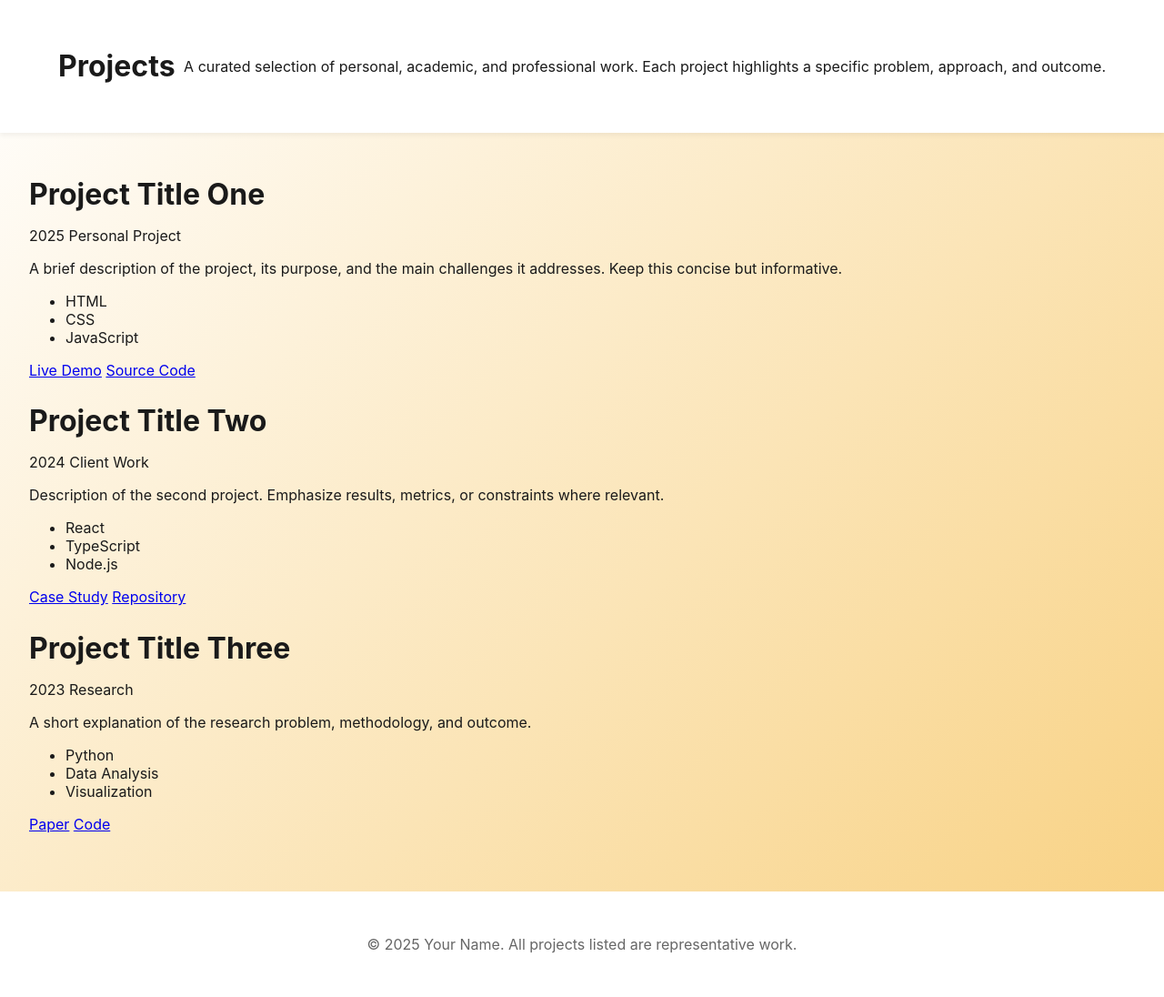
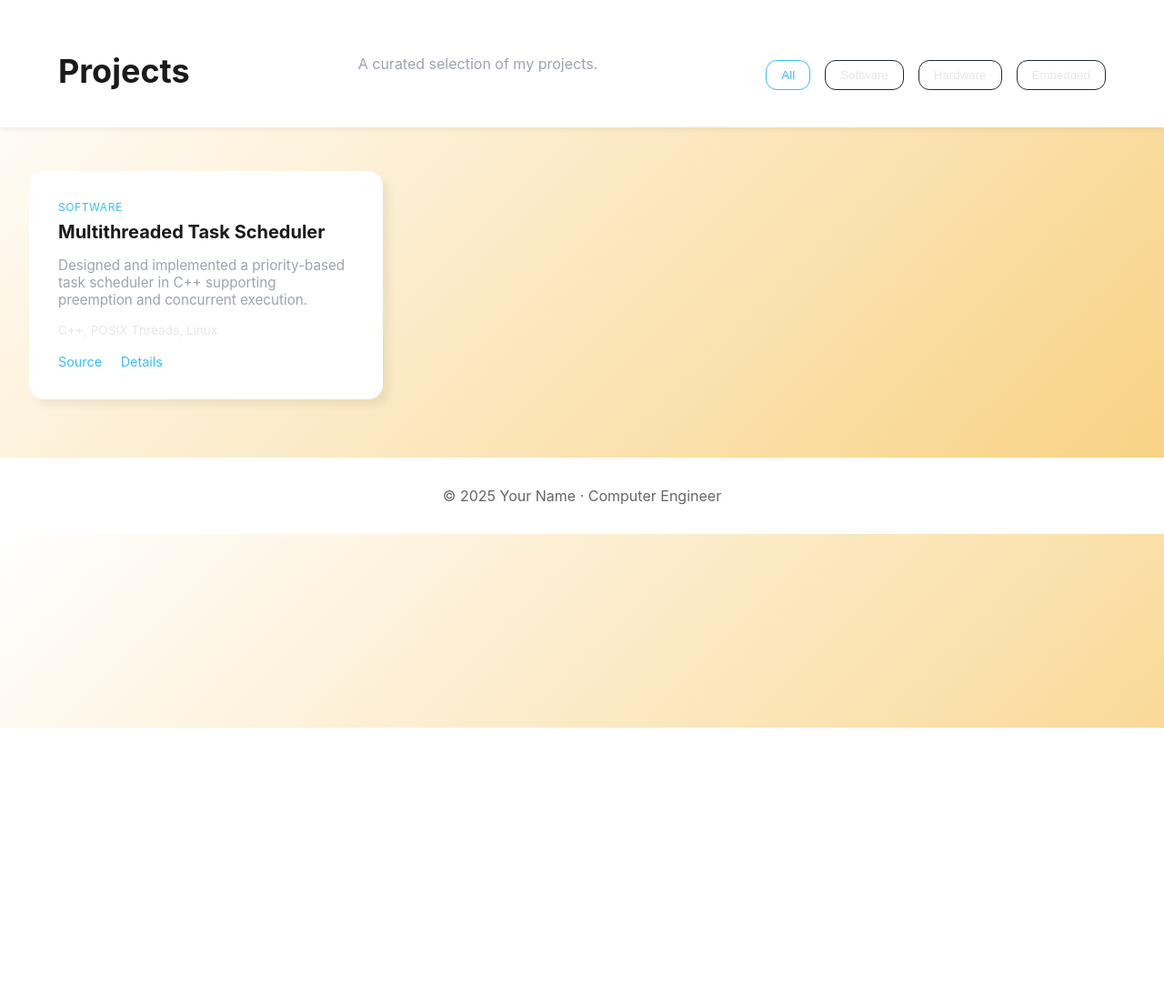
Before and after one commit to anthony9975/anthony9975.github.io, a website: page projects.html in a window 1280 px wide. Shown: the whole page at 91% size. After the commit the page ends 800 px from the top, so only its background shows below. Drawn offline with Linux system fonts and the light colour scheme.

Commit message:
Reorganized some stuff and also redid the projects page

```diff
--- a/projects.html
+++ b/projects.html
@@ -1,111 +1,176 @@
 <!DOCTYPE html>
 <html lang="en">
+
 <head>
   <!--Tells the compilier how to interept chars-->
   <meta charset="UTF-8" />
   <!--For responsive design-->
   <meta name="viewport" content="width=device-width, initial-scale=1.0" />
+  <!--Link the css style sheet-->
+  <link rel="stylesheet" href="style.css" />
   <title>Projects</title>
-    <meta name="description" content="A collection of personal and professional projects." />
-    <!--Link the css style sheet-->
-    <link rel = "stylesheet" href="style.css"/>
+  <style>
+    :root {
+      --bg: #0f172a;
+      --card: #111827;
+      --text: #e5e7eb;
+      --muted: #9ca3af;
+      --accent: #38bdf8;
+    }
+
+    header h1 {
+      font-size: 2.25rem;
+      margin-bottom: 0.5rem;
+    }
+
+    header p {
+      color: var(--muted);
+      max-width: 720px;
+    }
+
+    .controls {
+      display: flex;
+      gap: 1rem;
+      flex-wrap: wrap;
+      margin-top: 1.5rem;
+    }
+
+    .controls button {
+      background: transparent;
+      color: var(--text);
+      border: 1px solid #1f2933;
+      padding: 0.5rem 1rem;
+      border-radius: 0.75rem;
+      cursor: pointer;
+    }
+
+    .controls button.active,
+    .controls button:hover {
+      border-color: var(--accent);
+      color: var(--accent);
+    }
+
+    .projects-grid {
+      display: grid;
+      grid-template-columns: repeat(auto-fill, minmax(300px, 1fr));
+      gap: 1.5rem;
+    }
+
+    .project-card {
+      background: var(--card);
+      border: 1px solid #1f2933;
+      border-radius: 1.25rem;
+      padding: 1.5rem;
+      display: flex;
+      flex-direction: column;
+      justify-content: space-between;
+      transition: transform 0.15s ease, border-color 0.15s ease;
+    }
+
+    .project-card:hover {
+      transform: translateY(-4px);
+      border-color: var(--accent);
+    }
+
+    .project-type {
+      font-size: 0.75rem;
+      letter-spacing: 0.05em;
+      text-transform: uppercase;
+      color: var(--accent);
+      margin-bottom: 0.5rem;
+    }
+
+    .project-title {
+      font-size: 1.25rem;
+      margin: 0 0 0.5rem 0;
+    }
+
+    .project-description {
+      font-size: 0.95rem;
+      color: var(--muted);
+      margin-bottom: 1rem;
+    }
+
+    .project-tech {
+      font-size: 0.85rem;
+      color: var(--text);
+      margin-bottom: 1rem;
+    }
+
+    .project-links a {
+      text-decoration: none;
+      color: var(--accent);
+      margin-right: 1rem;
+      font-size: 0.9rem;
+    }
+
+    @media (max-width: 600px) {
+      header h1 {
+        font-size: 1.75rem;
+      }
+    }
+  </style>
 </head>
 
 <body>
-  <main class="container">
   <header>
     <h1>Projects</h1>
     <p>
-        A curated selection of personal, academic, and professional work.
-        Each project highlights a specific problem, approach, and outcome.
+      A curated selection of my projects.
     </p>
+
+    <div class="controls">
+      <button class="active" data-filter="all">All</button>
+      <button data-filter="software">Software</button>
+      <button data-filter="hardware">Hardware</button>
+      <button data-filter="embedded">Embedded</button>
+    </div>
   </header>
 
-    <section class="projects">
-
-      <!-- Project 1 -->
-      <article class="project-card">
-        <h2>Project Title One</h2>
-
-        <div class="project-meta">
-          <span>2025</span>
-          <span>Personal Project</span>
+  <section class="projects-grid">
+    <!-- Project Card -->
+    <article class="card" data-category="software">
+      <div>
+        <div class="project-type">Software</div>
+        <h2 class="project-title">Multithreaded Task Scheduler</h2>
+        <p class="project-description">
+          Designed and implemented a priority-based task scheduler in C++
+          supporting preemption and concurrent execution.
+        </p>
+        <div class="project-tech">C++, POSIX Threads, Linux</div>
       </div>
-
-        <p class="project-description">
-          A brief description of the project, its purpose, and the main
-          challenges it addresses. Keep this concise but informative.
-        </p>
-
-        <ul class="tech-list">
-          <li>HTML</li>
-          <li>CSS</li>
-          <li>JavaScript</li>
-        </ul>
-
       <div class="project-links">
-          <a href="#" target="_blank" rel="noopener">Live Demo</a>
-          <a href="#" target="_blank" rel="noopener">Source Code</a>
+        <a href="#">Source</a>
+        <a href="#">Details</a>
       </div>
     </article>
-
-      <!-- Project 2 -->
-      <article class="project-card">
-        <h2>Project Title Two</h2>
-
-        <div class="project-meta">
-          <span>2024</span>
-          <span>Client Work</span>
-        </div>
-
-        <p class="project-description">
-          Description of the second project. Emphasize results, metrics, or
-          constraints where relevant.
-        </p>
-
-        <ul class="tech-list">
-          <li>React</li>
-          <li>TypeScript</li>
-          <li>Node.js</li>
-        </ul>
-
-        <div class="project-links">
-          <a href="#" target="_blank" rel="noopener">Case Study</a>
-          <a href="#" target="_blank" rel="noopener">Repository</a>
-        </div>
-      </article>
-
-      <!-- Project 3 -->
-      <article class="project-card">
-        <h2>Project Title Three</h2>
-
-        <div class="project-meta">
-          <span>2023</span>
-          <span>Research</span>
-        </div>
-
-        <p class="project-description">
-          A short explanation of the research problem, methodology, and
-          outcome.
-        </p>
-
-        <ul class="tech-list">
-          <li>Python</li>
-          <li>Data Analysis</li>
-          <li>Visualization</li>
-        </ul>
-
-        <div class="project-links">
-          <a href="#" target="_blank" rel="noopener">Paper</a>
-          <a href="#" target="_blank" rel="noopener">Code</a>
-        </div>
-      </article>
-
   </section>
 
+
   <footer>
-      <p>© 2025 Your Name. All projects listed are representative work.</p>
+    © 2025 Your Name · Computer Engineer
   </footer>
-  </main>
+
+  <script>
+    const buttons = document.querySelectorAll('.controls button');
+    const cards = document.querySelectorAll('.project-card');
+
+    buttons.forEach(button => {
+      button.addEventListener('click', () => {
+        buttons.forEach(b => b.classList.remove('active'));
+        button.classList.add('active');
+
+        const filter = button.dataset.filter;
+
+        cards.forEach(card => {
+          const category = card.dataset.category;
+          card.style.display = (filter === 'all' || filter === category)
+            ? 'flex'
+            : 'none';
+        });
+      });
+    });
+  </script>
 </body>
+
 </html>
--- a/style.css
+++ b/style.css
@@ -74,13 +74,3 @@ footer {
     margin-top: 4rem;
     color: #666;
 }
-
-/* Flexbox for project columns */
-.project_container {
-    display: flex;
-    gap: 2.5%;
-}
-
-.project_container div{
-    flex: 1;
-}
```
Also changed, not shown: index.html (+30 -11 lines). Lines whose indentation alone changed are shown as unchanged.
